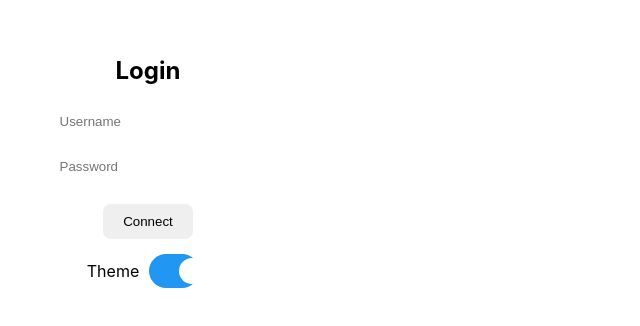
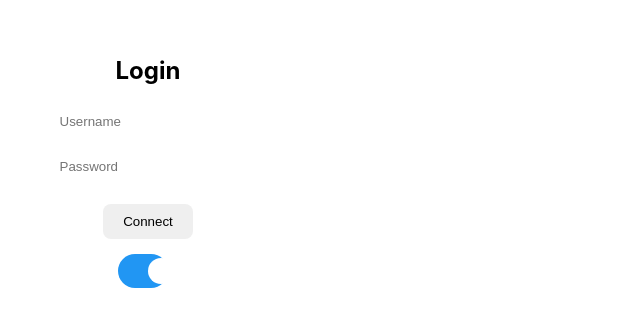
Before and after one commit to ewnix-chat/mango2, a Vue app: page / in a window 1280 px wide. Shown: the part 238-564 px from the top of the page, without its empty margins (0-640 px from the left). Built offline with nearby package versions, Linux system fonts and the light colour scheme.

Commit message:
Fix slider

```diff
--- a/src/App.vue
+++ b/src/App.vue
@@ -8,7 +8,6 @@
       </div>
       <button @click="connect">Connect</button>
       <div class="theme-switch">
-        <span>Theme</span>
         <label class="switch">
           <input type="checkbox" v-model="isDark" @change="toggleTheme" />
           <span class="slider round"></span>
```
